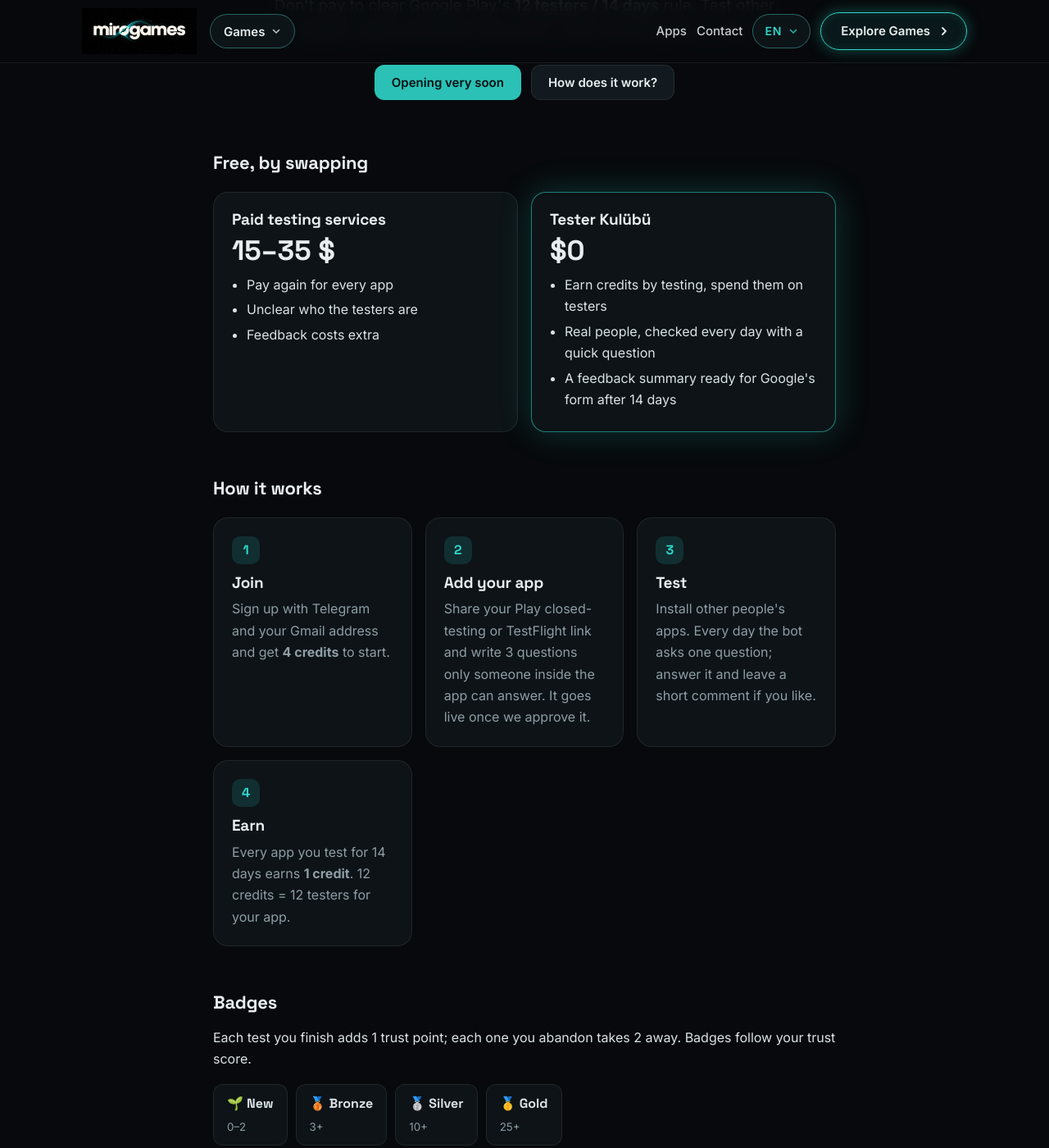
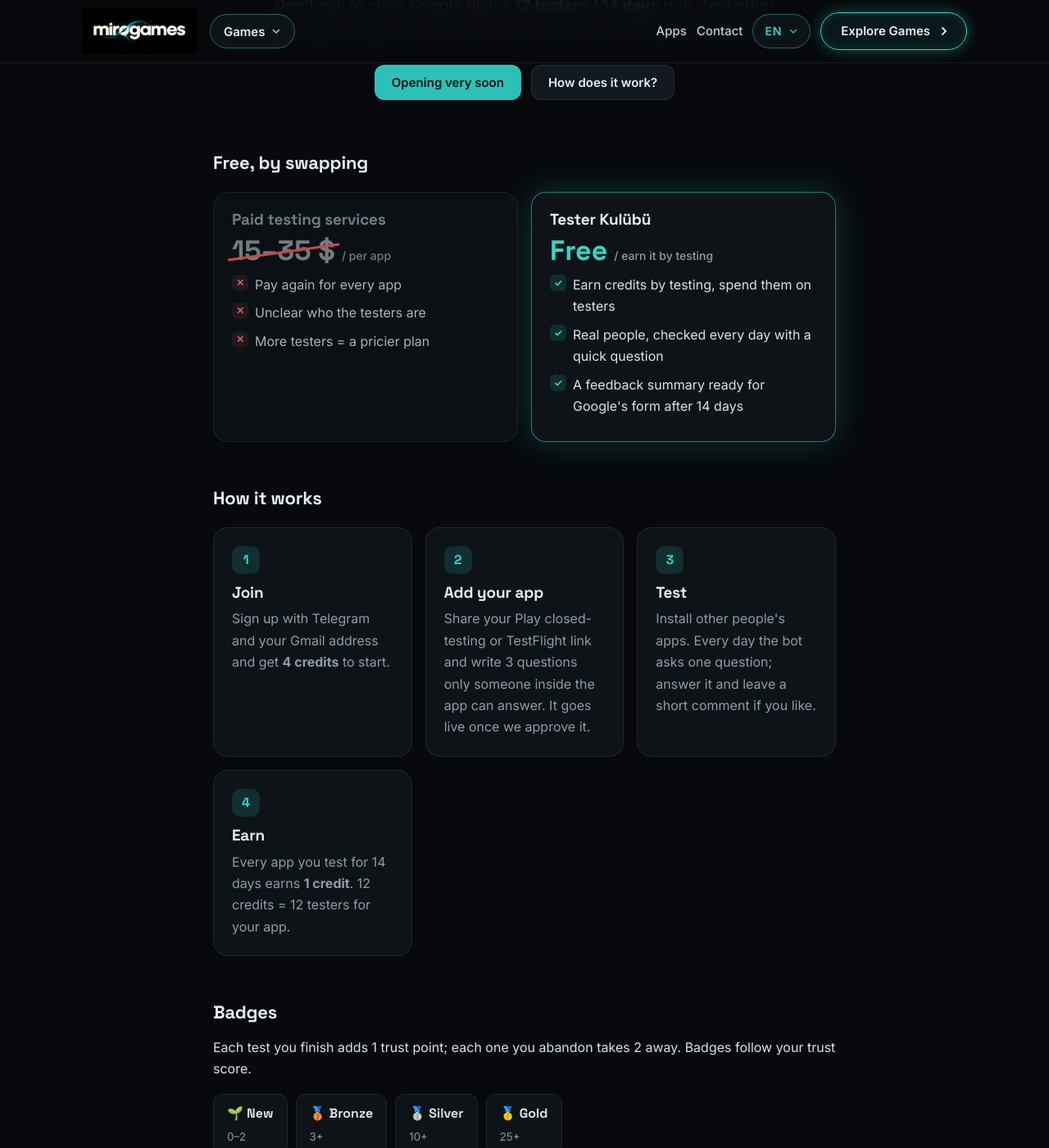
Before and after one commit to bukesafiye/bukesafiye.github.io, a Jekyll site: the page built from testerkulubu.md, in a window 1280 px wide and 1400 px high, scrolled down 309 px. Shown: the whole window at 82% size. Built offline with Jekyll 4.4.1, drawn with Linux system fonts in a browser that asks for light colours; part of the change alters nothing that is shown.

Commit message:
Tester Kulübü: ücretli fiyat üstü çizili, ✕/✓ karşılaştırma
Co-Authored-By: Claude Opus 5.5 <noreply@anthropic.com>

```diff
--- a/testerkulubu.md
+++ b/testerkulubu.md
@@ -29,8 +29,17 @@ o dosyadaki tk_ayar / tk_rozet ile aynı olmalı.
   .tk-vs { display: grid; gap: 16px; grid-template-columns: 1fr 1fr; margin: 22px 0 8px; }
   .tk-vs .tk-box.ours { border-color: color-mix(in srgb, var(--accent) 55%, transparent); box-shadow: 0 0 40px var(--glow); }
   .tk-price { font: 700 34px/1.1 var(--display); margin: 6px 0 10px; }
-  .tk-vs ul { margin: 0; padding-left: 18px; color: var(--muted); }
-  .tk-vs li { margin: 4px 0; }
+  .tk-vs ul { margin: 0; padding: 0; list-style: none; color: var(--muted); }
+  .tk-vs li { margin: 8px 0; padding-left: 28px; position: relative; }
+  .tk-vs li::before { position: absolute; left: 0; top: 1px; width: 20px; height: 20px; border-radius: 6px; display: grid; place-items: center; font: 700 12px/1 var(--body); }
+  .tk-vs .paid li::before { content: "✕"; color: #ff7a7a; background: rgba(255, 90, 90, .12); }
+  .tk-vs .ours li::before { content: "✓"; color: var(--accent); background: var(--accent-soft); }
+  .tk-vs .paid { opacity: .78; }
+  .tk-vs .paid h3 { color: var(--muted); }
+  .tk-old { display: inline-block; position: relative; color: var(--muted); text-decoration: none; }
+  .tk-old::after { content: ""; position: absolute; left: -6px; right: -6px; top: 52%; height: 3px; border-radius: 2px; background: #ff5a5a; transform: rotate(-8deg); }
+  .tk-per { font: 500 14px/1.3 var(--body); color: var(--muted); margin-left: 8px; }
+  .tk-free { color: var(--accent); }
   .tk-rozet { display: flex; flex-wrap: wrap; gap: 10px; margin: 18px 0 8px; padding: 0; list-style: none; }
   .tk-rozet li { padding: 10px 16px; border-radius: 12px; background: var(--surface); border: 1px solid var(--line); }
   .tk-rozet b { display: block; font-family: var(--display); }
@@ -62,18 +71,18 @@ o dosyadaki tk_ayar / tk_rozet ile aynı olmalı.
 <section class="tk-section">
   <h2><span class="tr">Takasla ücretsiz</span><span class="en">Free, by swapping</span></h2>
   <div class="tk-vs">
-    <div class="tk-box">
+    <div class="tk-box paid">
       <h3><span class="tr">Ücretli test servisleri</span><span class="en">Paid testing services</span></h3>
-      <div class="tk-price">15–35 $</div>
+      <div class="tk-price"><s class="tk-old" aria-label="15–35 $, ücretli">15–35 $</s><span class="tk-per"><span class="tr">/ uygulama başına</span><span class="en">/ per app</span></span></div>
       <ul>
         <li><span class="tr">Her uygulama için yeniden ödeme</span><span class="en">Pay again for every app</span></li>
         <li><span class="tr">Test kullanıcılarının kim olduğu belirsiz</span><span class="en">Unclear who the testers are</span></li>
-        <li><span class="tr">Geri bildirim ek pakette</span><span class="en">Feedback costs extra</span></li>
+        <li><span class="tr">Daha çok test kullanıcısı = daha pahalı paket</span><span class="en">More testers = a pricier plan</span></li>
       </ul>
     </div>
     <div class="tk-box ours">
       <h3>Tester Kulübü</h3>
-      <div class="tk-price"><span class="tr">0 ₺</span><span class="en">$0</span></div>
+      <div class="tk-price tk-free"><span class="tr">Ücretsiz</span><span class="en">Free</span><span class="tk-per"><span class="tr">/ test ederek kazan</span><span class="en">/ earn it by testing</span></span></div>
       <ul>
         <li><span class="tr">Test ettikçe kredi kazan, krediyle test kullanıcısı al</span><span class="en">Earn credits by testing, spend them on testers</span></li>
         <li><span class="tr">Her gün kontrol sorusuyla doğrulanan gerçek kullanıcılar</span><span class="en">Real people, checked every day with a quick question</span></li>
```
